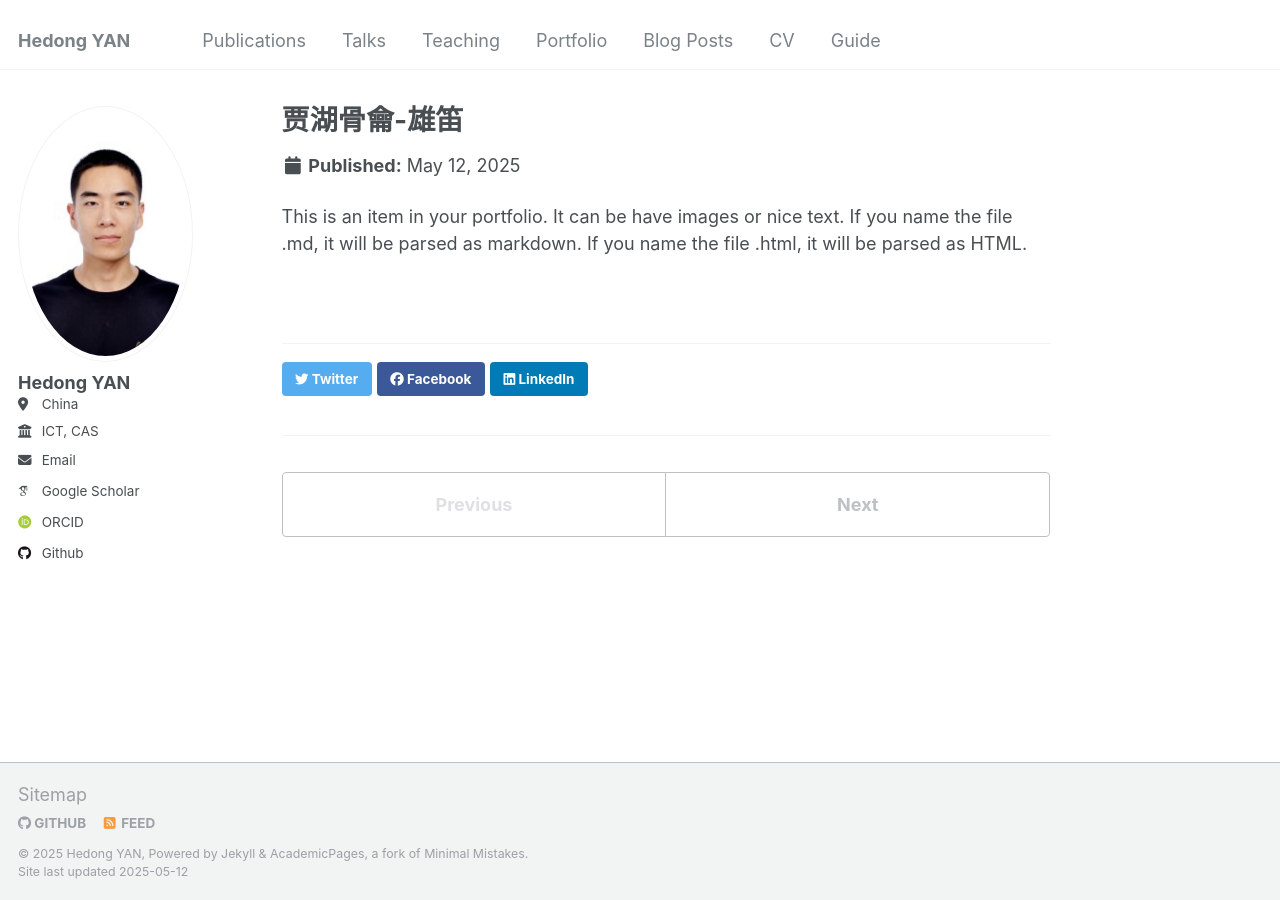
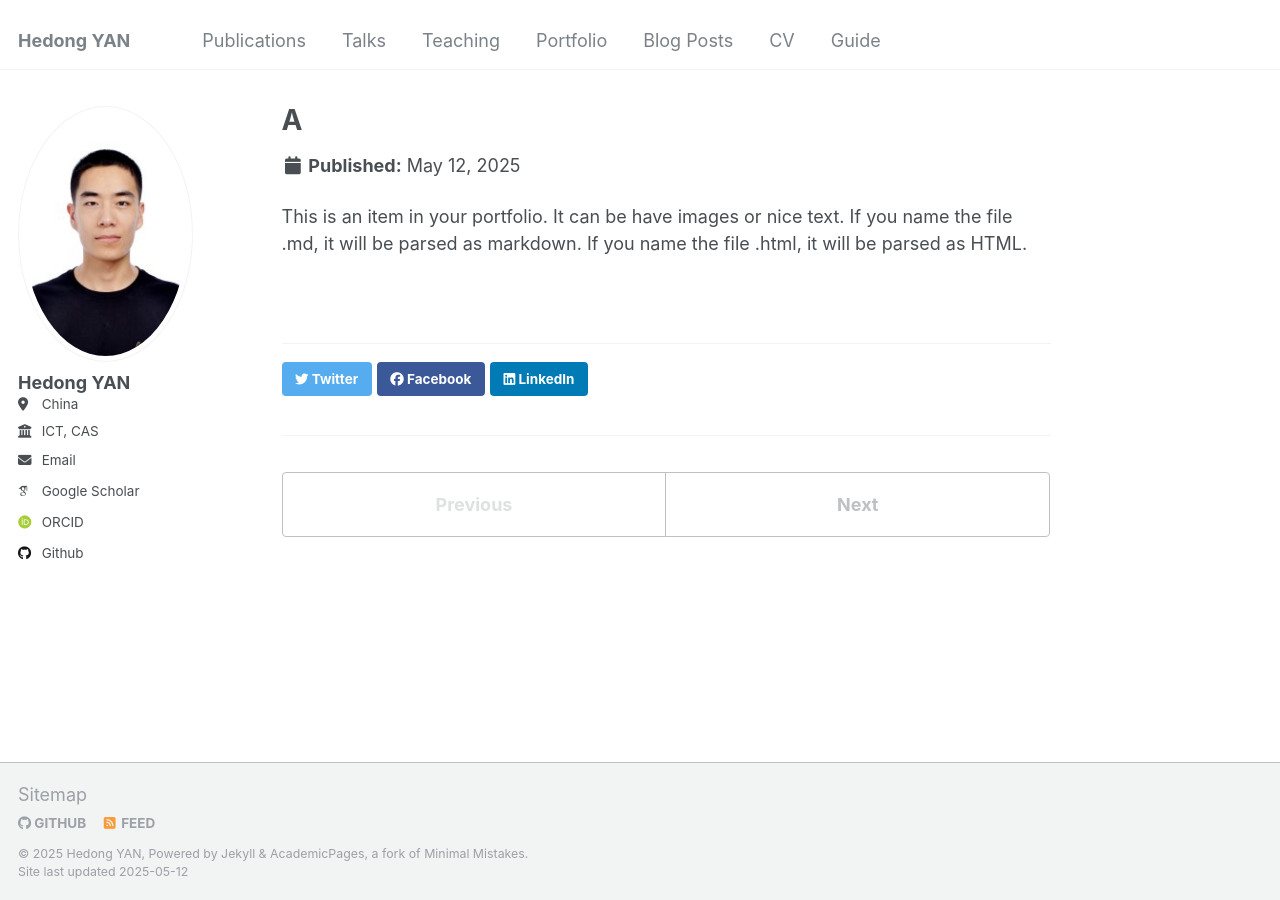
Before and after one commit to hedongyan/hedongyan.github.io, a Jekyll site: the page built from _portfolio/portfolio-1.md, in a window 1280 px wide. Built offline with Jekyll 4.4.1, drawn with Linux system fonts in a browser that asks for light colours; some web fonts are replaced.

Commit message:
UPDATE QE PPT

```diff
--- a/_portfolio/portfolio-1.md
+++ b/_portfolio/portfolio-1.md
@@ -1,6 +1,6 @@
 ---
-title: "贾湖骨龠-雄笛"
-excerpt: "Global Y-Chromosomal DNA Table and Ethnic Characteristics (...-male-male-male-...) <br/><img src='/images/500x300.png'>"
+title: "A"
+excerpt: " <br/><img src='/images/500x300.png'>"
 collection: portfolio
 ---
 
```
